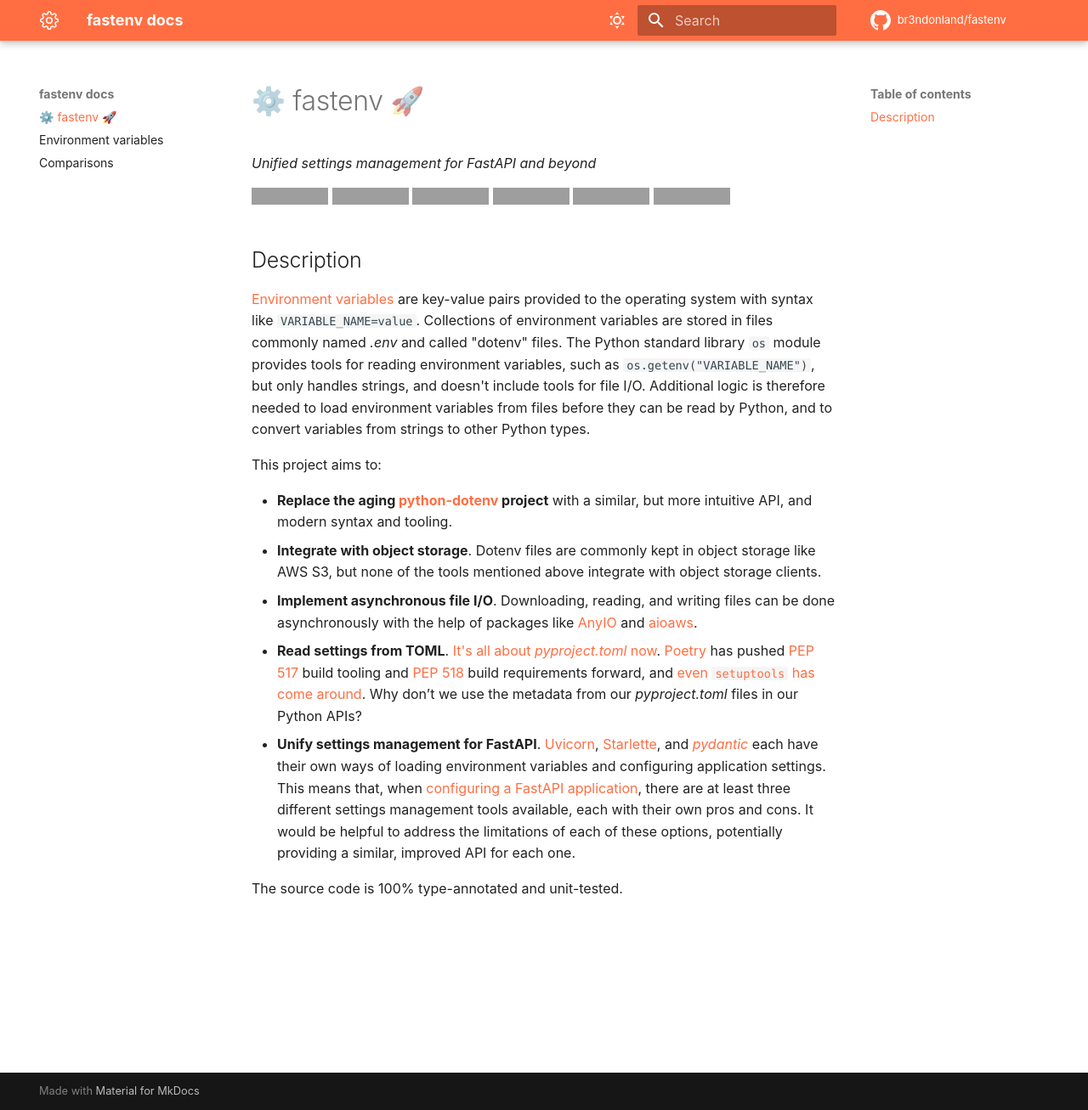
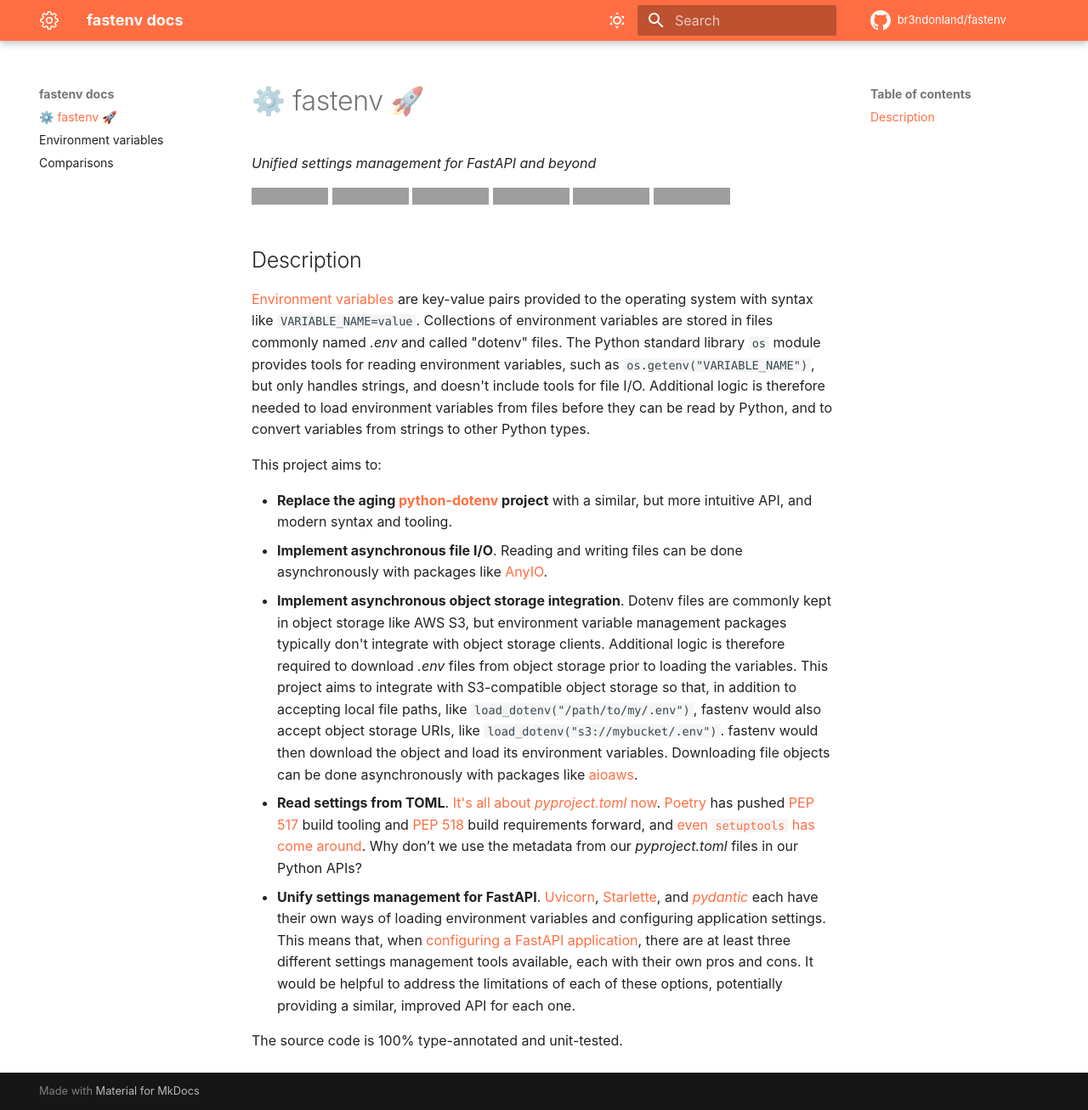
Before and after one commit to br3ndonland/fastenv, an MkDocs documentation site: the page built from docs/index.md, in a window 1280 px wide and 1307 px high, cut to the strip 0-1307 px from the top of the window. Shown: the whole strip at 85% size. Built offline with MkDocs 1.6.1 and Material for MkDocs 9.7.7, drawn with Linux system fonts in a browser that asks for light colours; comment, search, counter and statistics services are not loaded; grey boxes are pictures that could not be loaded.

Commit message:
Clarify object storage aim in README and docs
br3ndonland/fastenv#1

```diff
--- a/docs/index.md
+++ b/docs/index.md
@@ -16,8 +16,8 @@
 This project aims to:
 
 -   **Replace the aging [python-dotenv](https://github.com/theskumar/python-dotenv) project** with a similar, but more intuitive API, and modern syntax and tooling.
--   **Integrate with object storage**. Dotenv files are commonly kept in object storage like AWS S3, but none of the tools mentioned above integrate with object storage clients.
--   **Implement asynchronous file I/O**. Downloading, reading, and writing files can be done asynchronously with the help of packages like [AnyIO](https://github.com/agronholm/anyio) and [aioaws](https://github.com/samuelcolvin/aioaws).
+-   **Implement asynchronous file I/O**. Reading and writing files can be done asynchronously with packages like [AnyIO](https://github.com/agronholm/anyio).
+-   **Implement asynchronous object storage integration**. Dotenv files are commonly kept in object storage like AWS S3, but environment variable management packages typically don't integrate with object storage clients. Additional logic is therefore required to download _.env_ files from object storage prior to loading the variables. This project aims to integrate with S3-compatible object storage so that, in addition to accepting local file paths, like `load_dotenv("/path/to/my/.env")`, fastenv would also accept object storage URIs, like `load_dotenv("s3://mybucket/.env")`. fastenv would then download the object and load its environment variables. Downloading file objects can be done asynchronously with packages like [aioaws](https://github.com/samuelcolvin/aioaws).
 -   **Read settings from TOML**. [It's all about _pyproject.toml_ now](https://snarky.ca/what-the-heck-is-pyproject-toml/). [Poetry](https://python-poetry.org/) has pushed [PEP 517](https://www.python.org/dev/peps/pep-0517/) build tooling and [PEP 518](https://www.python.org/dev/peps/pep-0518/) build requirements forward, and [even `setuptools` has come around](https://setuptools.readthedocs.io/en/latest/build_meta.html). Why don’t we use the metadata from our _pyproject.toml_ files in our Python APIs?
 -   **Unify settings management for FastAPI**. [Uvicorn](https://www.uvicorn.org/), [Starlette](https://www.starlette.io/config/), and _[pydantic](https://pydantic-docs.helpmanual.io/usage/settings/)_ each have their own ways of loading environment variables and configuring application settings. This means that, when [configuring a FastAPI application](https://fastapi.tiangolo.com/advanced/settings/), there are at least three different settings management tools available, each with their own pros and cons. It would be helpful to address the limitations of each of these options, potentially providing a similar, improved API for each one.
 
```
Also changed, not shown: README.md (+2 -2 lines).
